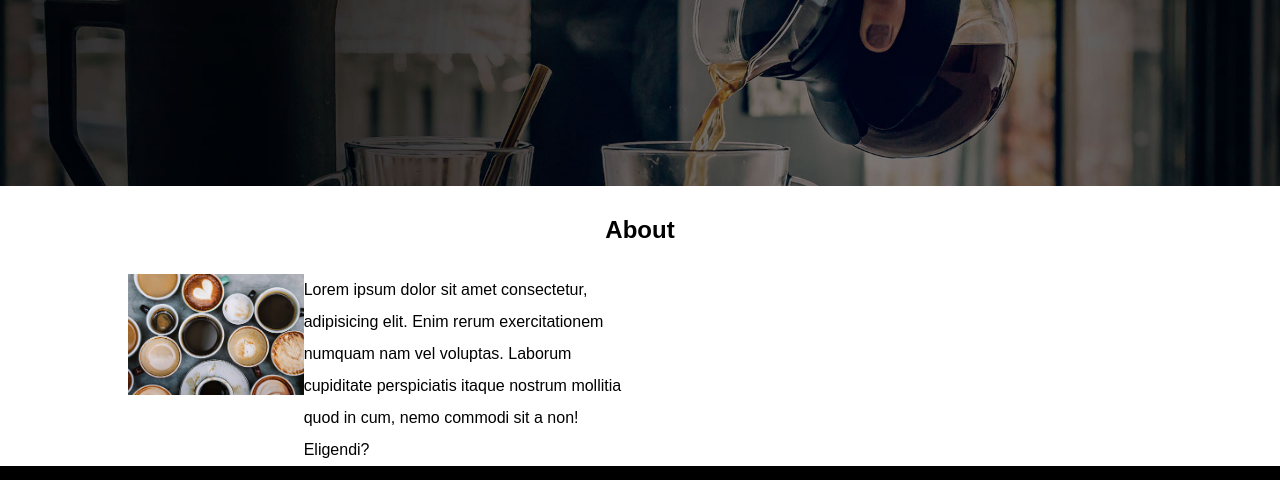
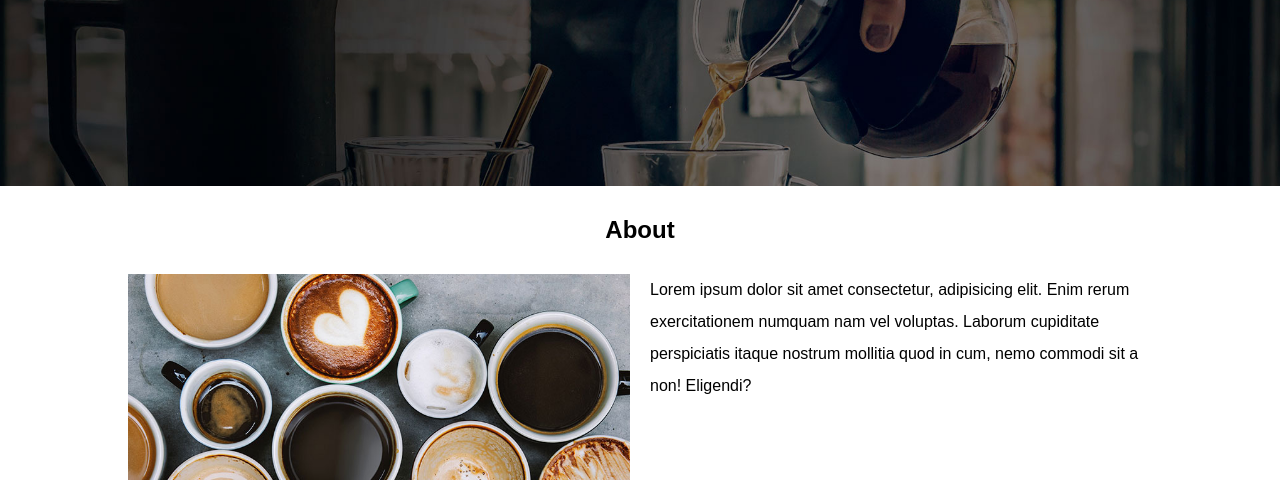
Before and after one commit to ericksoftware/CoffeeBlog, a plain HTML site: page about.html in a window 1280 px wide. Shown: the part 164-644 px from the top of the page. Drawn offline with Linux system fonts and the light colour scheme.

Commit message:
Class 3 completed

```diff
--- a/about.html
+++ b/about.html
@@ -23,10 +23,10 @@
         <div>
             <h2>About</h2>
             <div class="about-container">
-                <div>
+                <div class="image-container">
                     <img src="/img/us.jpg" alt="Coffee benefits">
                 </div>
-                <div>
+                <div class="text-container">
                     <p>
                         Lorem ipsum dolor sit amet consectetur, adipisicing elit. Enim rerum exercitationem numquam nam vel voluptas. Laborum cupiditate perspiciatis itaque nostrum mollitia quod in cum, nemo commodi sit a non! Eligendi?
                     </p>
--- a/mystyle.css
+++ b/mystyle.css
@@ -108,10 +108,6 @@ main{
     width: 30%;
 }
 
-.about-container{
-    display: flex;
-    width: 50%;
-}
 
 /* footer */
 .footer{
@@ -121,3 +117,25 @@ main{
     /* padding: 20px; */
     padding-bottom: 20px;
 }
+
+.about-container {
+    display: flex;
+    align-items: start ;
+    justify-content: space-between;
+}
+
+.image-container {
+    flex: 1; /* La imagen ocupará el espacio disponible */
+    margin-bottom: 5px;
+}
+
+.image-container img {
+    max-width: 100%; /* Ajusta el tamaño de la imagen */
+    height: auto;
+    display: block;
+}
+
+.text-container {
+    flex: 1;
+    padding-left: 20px; /* Espacio entre la imagen y el texto */
+}
```
